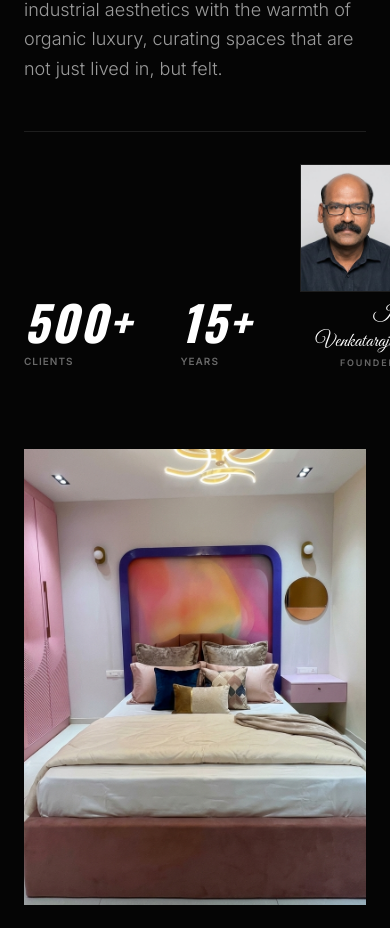
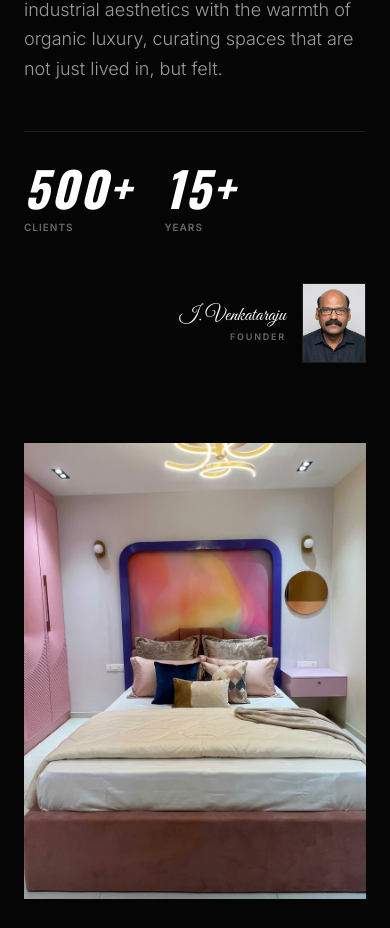
Before and after one commit to subhashrajeev/IVRinteriors, a React (Vite) app: page / in a window 390 px wide. Shown: the part 1275-2203 px from the top of the page. Built offline with nearby package versions, Linux system fonts and the light colour scheme.

Commit message:
fix: Make CEO section responsive for mobile screens

```diff
--- a/src/App.tsx
+++ b/src/App.tsx
@@ -35,7 +35,7 @@ const AboutSection = () => {
             Founded by <span className="text-gold text-3xl font-bold mx-2" style={{ fontFamily: "'Great Vibes', cursive" }}>I. Venkataraju</span>, IVR Interiors has been a cornerstone of design excellence in Hyderabad for over 15 years. We merge the raw strength of industrial aesthetics with the warmth of organic luxury, curating spaces that are not just lived in, but felt.
           </p>
 
-          <div className="flex gap-12 border-t border-white/10 pt-8 items-end">
+          <div className="flex flex-wrap gap-8 md:gap-12 border-t border-white/10 pt-8 items-end">
             <div>
               <h4 className="text-gold text-5xl font-[Oswald] font-bold italic mb-0">500+</h4>
               <p className="text-[10px] uppercase tracking-widest text-white/40 mt-2 font-bold">Clients</p>
@@ -45,14 +45,9 @@ const AboutSection = () => {
               <p className="text-[10px] uppercase tracking-widest text-white/40 mt-2 font-bold">Years</p>
             </div>
 
-            <div className="ml-auto text-right">
-              <div className="w-24 h-32 ml-auto mb-2 overflow-hidden border border-white/10">
-                <img
-                  src="/assets/ceo_latest.jpg"
-                  alt="Founder"
-                  className={`w-full h-full object-cover transition-all duration-700 ${isInView ? 'grayscale-0' : 'grayscale'} md:grayscale md:hover:grayscale-0`}
-                />
-              </div>
+            <div className="ml-auto text-right w-full md:w-auto mt-4 md:mt-0">
+              <div className="flex items-center justify-end gap-4 md:block">
+                <div className="text-right md:mb-2">
                   <span
                     className="text-gold text-xl block"
                     style={{ fontFamily: "'Great Vibes', cursive" }}
@@ -62,6 +57,15 @@ const AboutSection = () => {
                   <p className="text-white/40 text-[9px] uppercase tracking-[0.2em] font-bold">
                     Founder
                   </p>
+                </div>
+                <div className="w-16 h-20 md:w-24 md:h-32 overflow-hidden border border-white/10 flex-shrink-0">
+                  <img
+                    src="/assets/ceo_latest.jpg"
+                    alt="Founder"
+                    className={`w-full h-full object-cover transition-all duration-700 ${isInView ? 'grayscale-0' : 'grayscale'} md:grayscale md:hover:grayscale-0`}
+                  />
+                </div>
+              </div>
             </div>
           </div>
         </motion.div>
```
Lines whose indentation alone changed are shown as unchanged.
